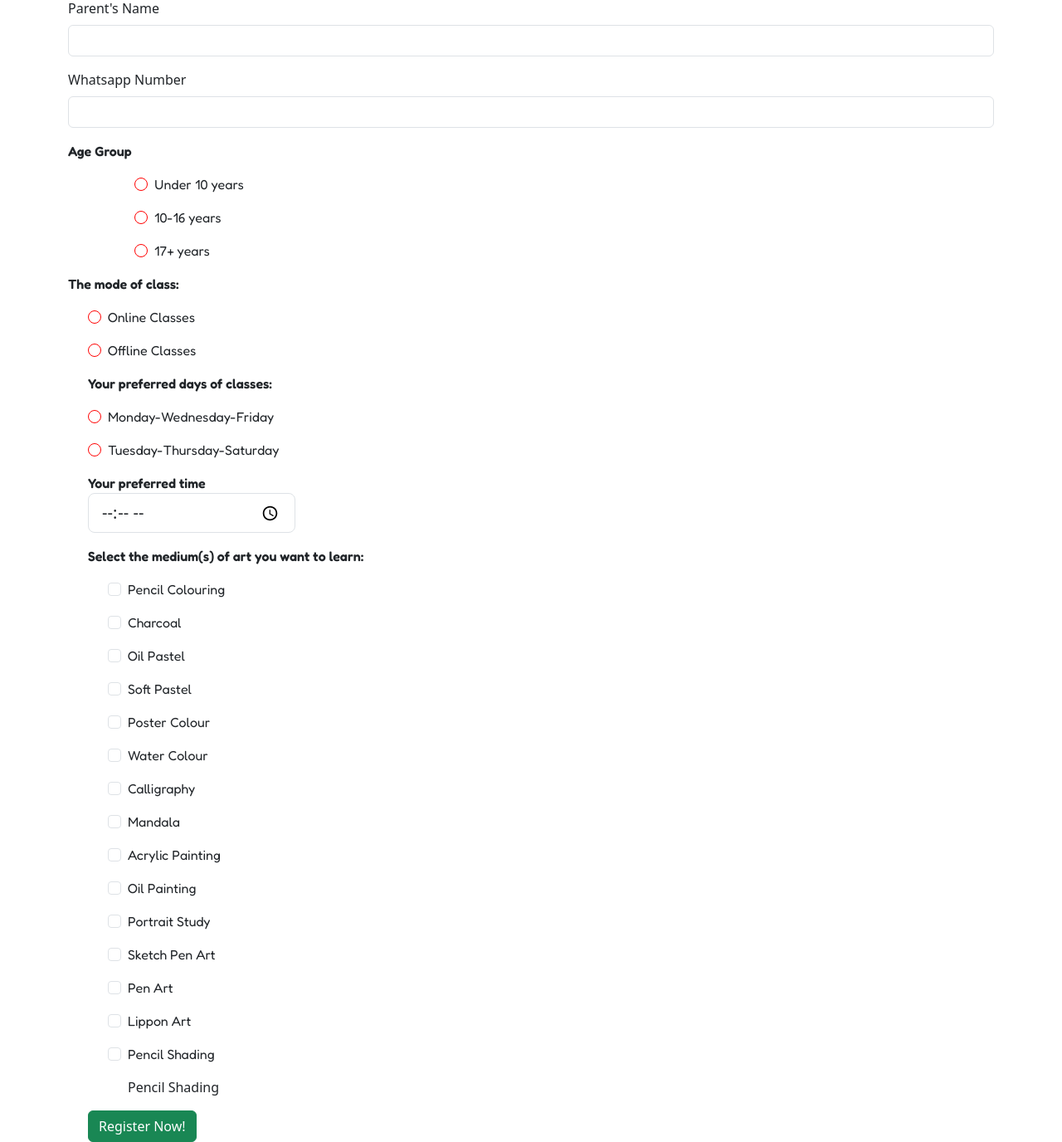
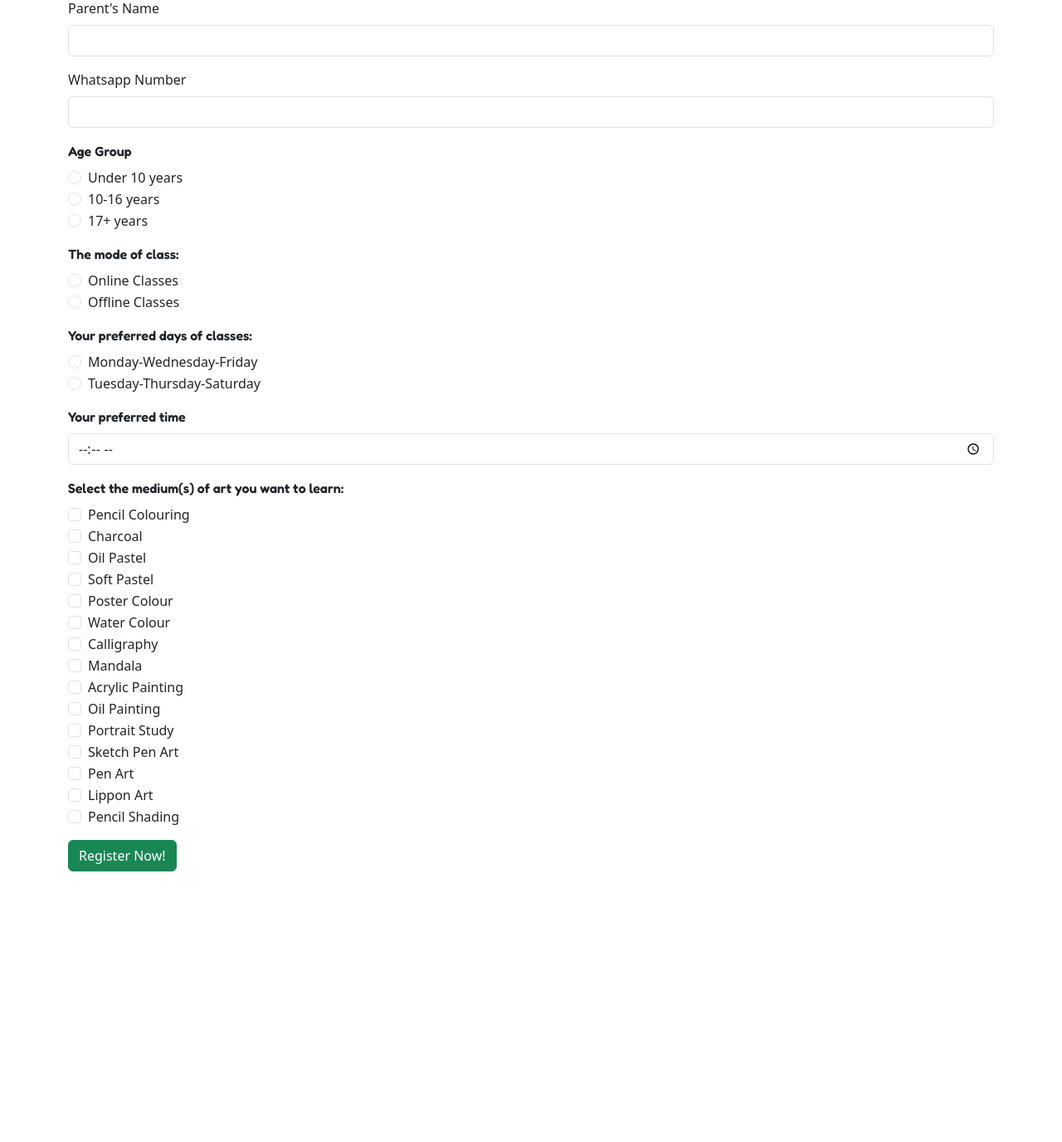
Before and after one commit to CodeVIP123/charu-art-website-django, a Django app: template templates/register.html in a window 1280 px wide. Shown: the part 361-1737 px from the top of the page at 83% size. After the commit the page ends 1411 px from the top, so only its background shows below. Run offline with Django 3.2, Linux system fonts and the light colour scheme; the template is opened without the code that fills it, so the values that code supplies are empty.

Commit message:
modified:   templates/register.html

```diff
--- a/templates/register.html
+++ b/templates/register.html
@@ -23,109 +23,111 @@ Registeration
             <label for="w_no" class="form-label">Whatsapp Number</label>
             <input type="phone" class="form-control" id="whatsapp_number" name="w_no" required>
         </div>
-        <p class="mb-3 my-3"><b>Age Group</b></p>
-        <div class="my-3" style="padding-left: 80px;">
+        <div class="mb-3">
+            <label class="form-label"><b>Age Group</b></label>
             <div class="form-check">
-            <input type="radio" class="form-check-input" id="a_b_10" name="age_b_10" style="border: 1px solid red;" value="Under 10">
-            <p>Under 10 years</p>
+                <input type="radio" class="form-check-input" id="a_b_10" name="age_b_10" value="Under 10">
+                <label for="a_b_10" class="form-check-label">Under 10 years</label>
             </div>
             <div class="form-check">
-            <input type="radio" class="form-check-input" id="10_16" name="age_b_10" style="border: 1px solid red;" value="10-16">
-            <p>10-16 years</p>
+                <input type="radio" class="form-check-input" id="10_16" name="age_b_10" value="10-16">
+                <label for="10_16" class="form-check-label">10-16 years</label>
             </div>
             <div class="form-check">
-            <input type="radio" class="form-check-input" id="17p" name="age_b_10" style="border: 1px solid red;" value="17+">
-            <p>17+ years</p>
+                <input type="radio" class="form-check-input" id="17p" name="age_b_10" value="17+">
+                <label for="17p" class="form-check-label">17+ years</label>
             </div>
         </div>
-    <p class="mb-3 my-2"><b>The mode of class:</b></p>
-    <div class="px-4">
-    <div class="mb-3 form-check">
-        <input type="radio" class="form-check-input" id="online" name="oline" style="border: 1px solid red;" value="Online Classes">
-        <p>Online Classes</p>
+        <div class="mb-3">
+            <label class="form-label"><b>The mode of class:</b></label>
+            <div class="form-check">
+                <input type="radio" class="form-check-input" id="online" name="oline" value="Online Classes">
+                <label for="online" class="form-check-label">Online Classes</label>
             </div>
-    <div class="mb-3 form-check">
-        <input type="radio" class="form-check-input" id="offline" name="oline" style="border: 1px solid red;" value="Offline Classes">
-        <p>Offline Classes</p>
+            <div class="form-check">
+                <input type="radio" class="form-check-input" id="offline" name="oline" value="Offline Classes">
+                <label for="offline" class="form-check-label">Offline Classes</label>
             </div>
-    <p class="mb-3"><b>Your preferred days of classes:</b></p>
-    <div class="mb-3 form-check">
-        <input type="radio" class="form-check-input" id="m-w-f" name="day" style="border: 1px solid red;" value="Monday-Wednesday-Friday">
-        <p>Monday-Wednesday-Friday</p>
-    </div>
-    <div class="mb-3 form-check">
-        <input type="radio" class="form-check-input" id="t-th-s" name="day" style="border: 1px solid red;" value="Tuesday-Thursday-Saturday">
-        <p>Tuesday-Thursday-Saturday</p>
         </div>
         <div class="mb-3">
-        <label for="id_pr_time"><b>Your preferred time</b></label>
-        <input type="time" name="pr_time" style="width: 250px;" id="id_pr_time" class="form-control form-control-lg" value="0:0:0">
+            <label class="form-label"><b>Your preferred days of classes:</b></label>
+            <div class="form-check">
+                <input type="radio" class="form-check-input" id="m-w-f" name="day" value="Monday-Wednesday-Friday">
+                <label for="m-w-f" class="form-check-label">Monday-Wednesday-Friday</label>
             </div>
-    <p class="mb-3 my-2"><b>Select the medium(s) of art you want to learn:</b></p>
-    <div class="px-4">
-        <div class="mb-3 form-check">
+            <div class="form-check">
+                <input type="radio" class="form-check-input" id="t-th-s" name="day" value="Tuesday-Thursday-Saturday">
+                <label for="t-th-s" class="form-check-label">Tuesday-Thursday-Saturday</label>
+            </div>
+        </div>
+        <div class="mb-3">
+            <label for="id_pr_time" class="form-label"><b>Your preferred time</b></label>
+            <input type="time" name="pr_time" id="id_pr_time" class="form-control" value="0:0:0">
+        </div>
+        <div class="mb-3">
+            <label class="form-label"><b>Select the medium(s) of art you want to learn:</b></label>
+            <div class="form-check">
                 <input type="checkbox" class="form-check-input" id="pencil_sketching" name="medium" value="Pencil Sketching">
-            <p>Pencil Colouring</p>
+                <label for="pencil_sketching" class="form-check-label">Pencil Colouring</label>
             </div>
-        <div class="mb-3 form-check">
+            <div class="form-check">
                 <input type="checkbox" class="form-check-input" id="charcoal" name="medium" value="Charcoal">
-            <p>Charcoal</p>
+                <label for="charcoal" class="form-check-label">Charcoal</label>
             </div>
-        <div class="mb-3 form-check">
+            <div class="form-check">
                 <input type="checkbox" class="form-check-input" id="oil_pastel" name="medium" value="Oil Pastel">
-            <p>Oil Pastel</p>
+                <label for="oil_pastel" class="form-check-label">Oil Pastel</label>
             </div>
-        <div class="mb-3 form-check">
+            <div class="form-check">
                 <input type="checkbox" class="form-check-input" id="soft_pastel" name="medium" value="Soft Pastel">
-            <p>Soft Pastel</p>
+                <label for="soft_pastel" class="form-check-label">Soft Pastel</label>
             </div>
-        <div class="mb-3 form-check">
+            <div class="form-check">
                 <input type="checkbox" class="form-check-input" id="poster_colour" name="medium" value="Poster Colour">
-            <p>Poster Colour</p>
+                <label for="poster_colour" class="form-check-label">Poster Colour</label>
             </div>
-        <div class="mb-3 form-check">
+            <div class="form-check">
                 <input type="checkbox" class="form-check-input" id="water_colour" name="medium" value="Water Colour">
-            <p>Water Colour</p>
+                <label for="water_colour" class="form-check-label">Water Colour</label>
             </div>
-        <div class="mb-3 form-check">
+            <div class="form-check">
                 <input type="checkbox" class="form-check-input" id="calligraphy" name="medium" value="Calligraphy">
-            <p>Calligraphy</p>
+                <label for="calligraphy" class="form-check-label">Calligraphy</label>
             </div>
-        <div class="mb-3 form-check">
+            <div class="form-check">
                 <input type="checkbox" class="form-check-input" id="mandala" name="medium" value="Mandala">
-            <p>Mandala</p>
+                <label for="mandala" class="form-check-label">Mandala</label>
             </div>
-        <div class="mb-3 form-check">
+            <div class="form-check">
                 <input type="checkbox" class="form-check-input" id="acrylic_painting" name="medium" value="Acrylic Painting">
-            <p>Acrylic Painting</p>
+                <label for="acrylic_painting" class="form-check-label">Acrylic Painting</label>
             </div>
-        <div class="mb-3 form-check">
+            <div class="form-check">
                 <input type="checkbox" class="form-check-input" id="oil_painting" name="medium" value="Oil Painting">
-            <p>Oil Painting</p>
+                <label for="oil_painting" class="form-check-label">Oil Painting</label>
             </div>
-        <div class="mb-3 form-check">
+            <div class="form-check">
                 <input type="checkbox" class="form-check-input" id="portrait_study" name="medium" value="Portrait Study">
-            <p>Portrait Study</p>
+                <label for="portrait_study" class="form-check-label">Portrait Study</label>
             </div>
-        <div class="mb-3 form-check">
+            <div class="form-check">
                 <input type="checkbox" class="form-check-input" id="sketch_pen_art" name="medium" value="Sketch Pen Art">
-            <p>Sketch Pen Art</p>
+                <label for="sketch_pen_art" class="form-check-label">Sketch Pen Art</label>
             </div>
-        <div class="mb-3 form-check">
+            <div class="form-check">
                 <input type="checkbox" class="form-check-input" id="pen_art" name="medium" value="Pen Art">
-            <p>Pen Art</p>
+                <label for="pen_art" class="form-check-label">Pen Art</label>
             </div>
-        <div class="mb-3 form-check">
+            <div class="form-check">
                 <input type="checkbox" class="form-check-input" id="lippon_art" name="medium" value="Lippon Art">
-            <p>Lippon Art</p>
+                <label for="lippon_art" class="form-check-label">Lippon Art</label>
             </div>
-        <div class="mb-3 form-check">
+            <div class="form-check">
                 <input type="checkbox" class="form-check-input" id="pencil_shading" name="medium" value="Pencil Shading">
-            <p>Pencil Shading</p>
-            <label for="lippon_art" class="form-check-label">Pencil Shading</label>
+                <label for="pencil_shading" class="form-check-label">Pencil Shading</label>
             </div>
         </div>
         <button type="submit" class="btn btn-success">Register Now!</button>
+    </form>
 </div>
-</form>
 {% endblock content %}
```
Lines whose indentation alone changed are shown as unchanged.
